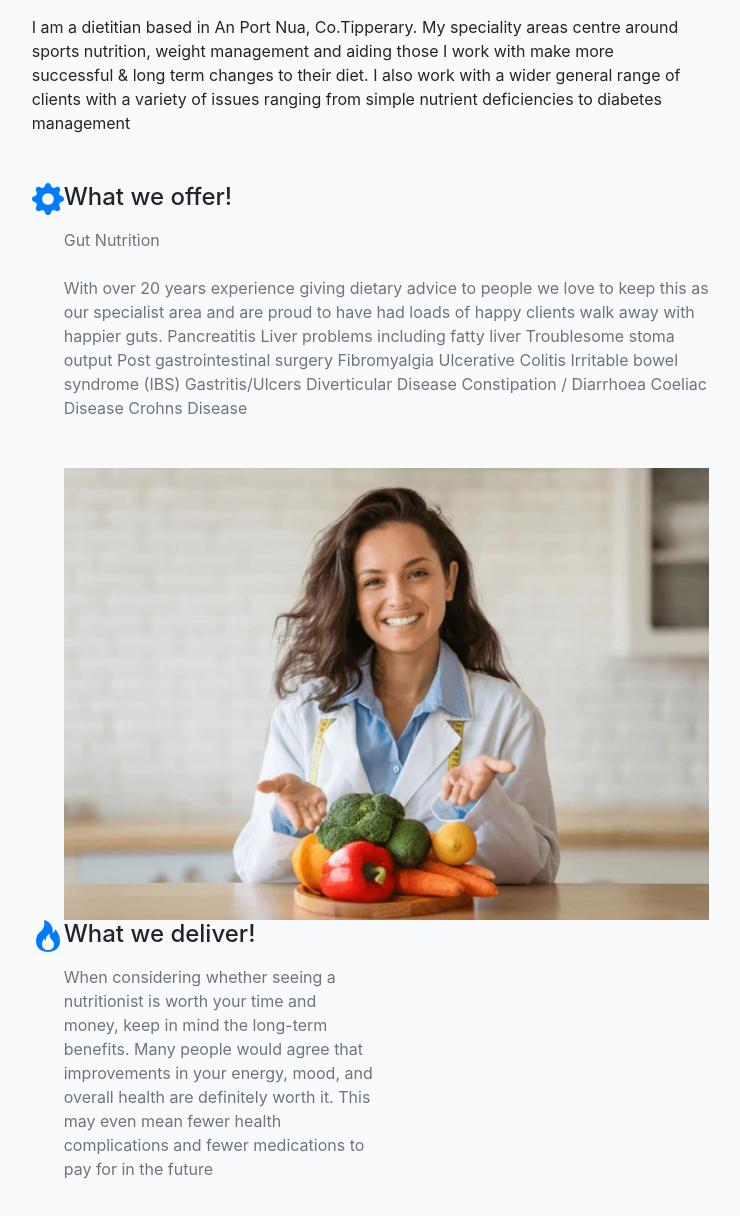
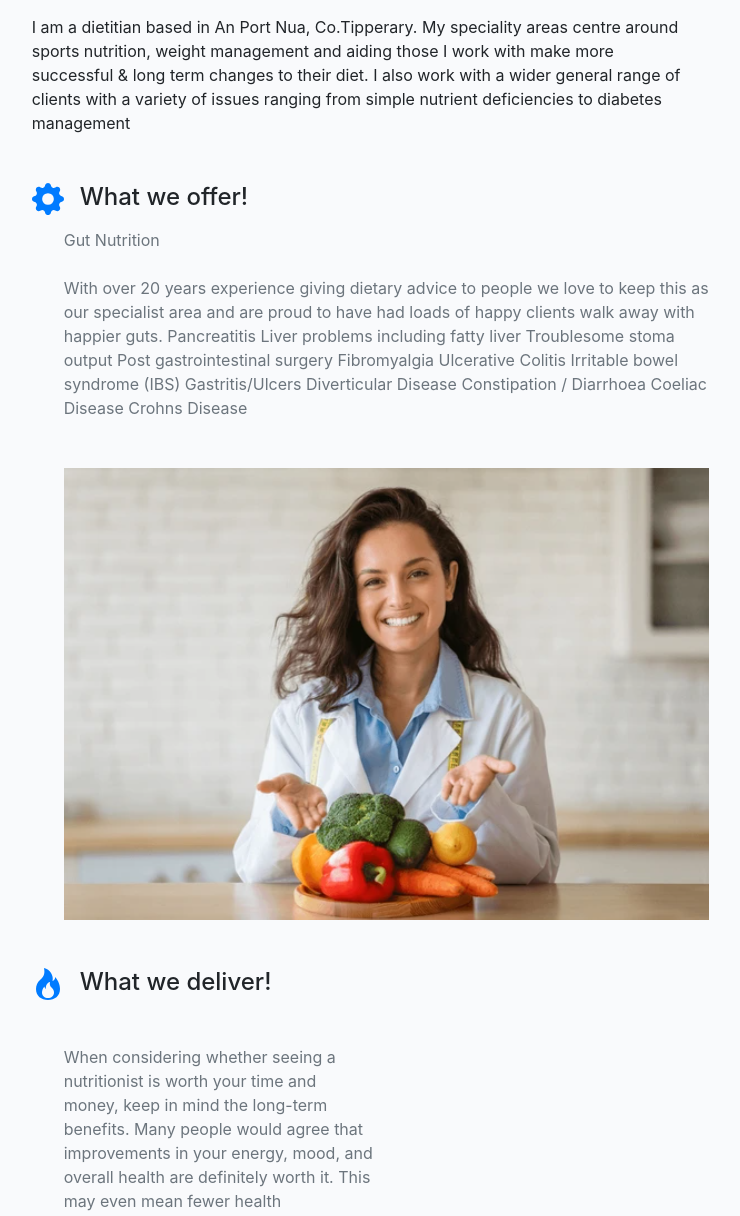
Before and after one commit to hughes84/my-blog-pp4, a Django app: page /aboutus in a window 1280 px wide. Shown: the part 575-1791 px from the top of the page, without its empty margins (53-793 px from the left). Run offline with Django 3.2, Linux system fonts and the light colour scheme; some libraries are stand-ins or nearby versions.

Commit message:
Fix spacing in about page

```diff
--- a/templates/aboutus.html
+++ b/templates/aboutus.html
@@ -25,7 +25,7 @@
                     </div>
                     <div class="d-flex flex-column">
                     <div>
-                      <h4 class="mb-3"> What we offer!</h4>
+                      <h4 class="mb-3 mx-3">What we offer!</h4>
                       <p class="text-secondary mb-0">
                         Gut Nutrition<br>
                         <br>
@@ -54,12 +54,12 @@
                 <div class="col-12 col-md-6">
                   <div class="d-flex">
                     <div class="me-4 text-primary">
-                      <svg xmlns="http://www.w3.org/2000/svg" width="32" height="32" fill="currentColor" class="bi bi-fire" viewBox="0 0 16 16">
-                        <path d="M8 16c3.314 0 6-2 6-5.5 0-1.5-.5-4-2.5-6 .25 1.5-1.25 2-1.25 2C11 4 9 .5 6 0c.357 2 .5 4-2 6-1.25 1-2 2.729-2 4.5C2 14 4.686 16 8 16Zm0-1c-1.657 0-3-1-3-2.75 0-.75.25-2 1.25-3C6.125 10 7 10.5 7 10.5c-.375-1.25.5-3.25 2-3.5-.179 1-.25 2 1 3 .625.5 1 1.364 1 2.25C11 14 9.657 15 8 15Z" />
+                      <svg xmlns="http://www.w3.org/2000/svg" width="32" height="32" fill="currentColor" class="my-5 bi bi-fire" viewBox="0 0 16 16">
+                        <path  d= "M8 16c3.314 0 6-2 6-5.5 0-1.5-.5-4-2.5-6 .25 1.5-1.25 2-1.25 2C11 4 9 .5 6 0c.357 2 .5 4-2 6-1.25 1-2 2.729-2 4.5C2 14 4.686 16 8 16Zm0-1c-1.657 0-3-1-3-2.75 0-.75.25-2 1.25-3C6.125 10 7 10.5 7 10.5c-.375-1.25.5-3.25 2-3.5-.179 1-.25 2 1 3 .625.5 1 1.364 1 2.25C11 14 9.657 15 8 15Z" />
                       </svg>
                     </div>
                     <div>
-                      <h4 class="mb-3">What we deliver!</h4>
+                      <h4 class="mb-3 mx-3 my-5">What we deliver!</h4>
                       <p class="text-secondary mb-0">When considering whether seeing a nutritionist is worth your time and money, keep in mind the long-term benefits. Many people would agree that improvements in your energy, mood, and overall health are definitely worth it. This may even mean fewer health complications and fewer medications to pay for in the future</p>
                     </div>
                   </div>
```
